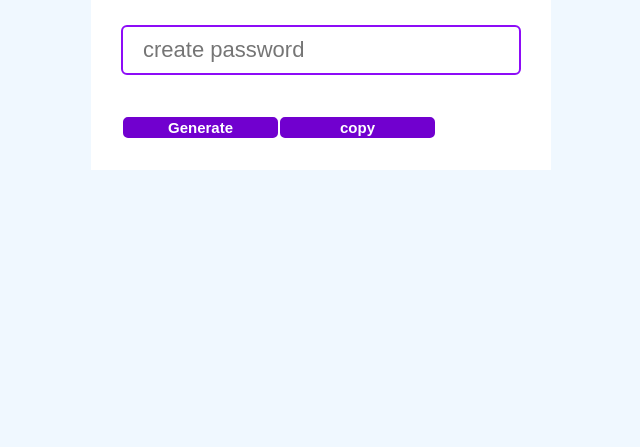
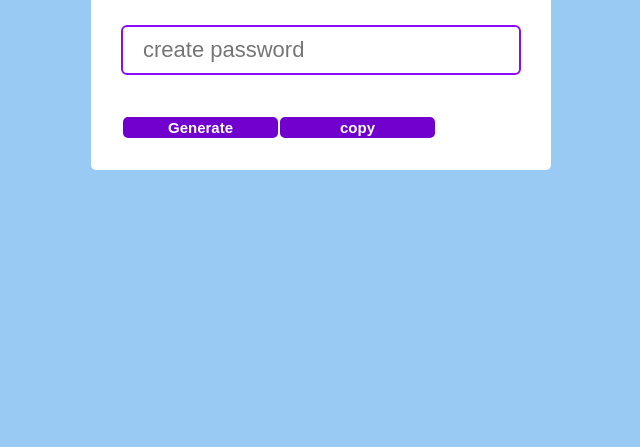
Before and after one commit to may-jr/password_generator, a plain HTML site: page index.html in a window 1280 px wide. Shown: the part 353-800 px from the top of the page, without its empty margins (319-959 px from the left). Drawn offline with Linux system fonts and the light colour scheme.

Commit message:
css modified

```diff
--- a/assets/css/style.css
+++ b/assets/css/style.css
@@ -6,7 +6,7 @@
 }
 
 body{
-    background-color: aliceblue;
+    background-color: rgb(153, 202, 244);
     justify-content: center;
     align-items: center;
     display: flex;
@@ -18,6 +18,7 @@ body{
     padding-top: 30px;
     padding: 30px;
     box-shadow: black;
+    border-radius: 5px;
 }
 
 .box h2{
```
